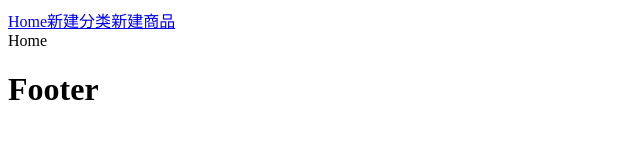
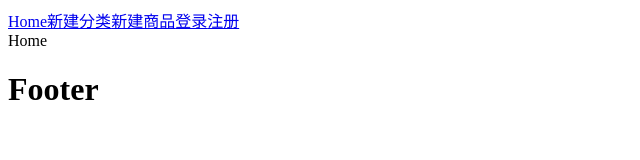
Before and after one commit to happypeter/aa-journey-demo, a React app in the folder client/: page / in a window 1280 px wide. Shown: the top 160 px of the page, without its empty margins (0-640 px from the left). Built offline with nearby package versions, Linux system fonts and the light colour scheme; the HTML template or start-up script is replaced by a standard one.

Commit message:
singup react

```diff
--- a/client/src/components/Header.js
+++ b/client/src/components/Header.js
@@ -9,6 +9,8 @@ class Header extends React.Component {
         <Link to='/'>Home</Link>
         <Link to='/new-cat'>新建分类</Link>
         <Link to='/new-product'>新建商品</Link>
+        <Link to='/signin'>登录</Link>
+        <Link to='/signup'>注册</Link>
       </div>
     )
   }
--- a/client/src/router.js
+++ b/client/src/router.js
@@ -5,6 +5,8 @@ import App from './components/App.js'
 import Home from './components/Home.js'
 import NewCat from './components/NewCat.js'
 import Product from './components/Product.js'
+import SignIn from './components/SignIn.js'
+import SignUp from './components/SignUp.js'
 
 export default function () {
   return(
@@ -13,6 +15,8 @@ export default function () {
         <IndexRoute component={Home}/>
         <Route path='/new-cat' component={NewCat} />
         <Route path='new-product' component={Product} />
+        <Route path='signin' component={SignIn} />
+        <Route path='signup' component={SignUp} />
       </Route>
     </Router>
   )
```
Also changed, not shown: 1 other file (tests, documents, lock files or other folders).
